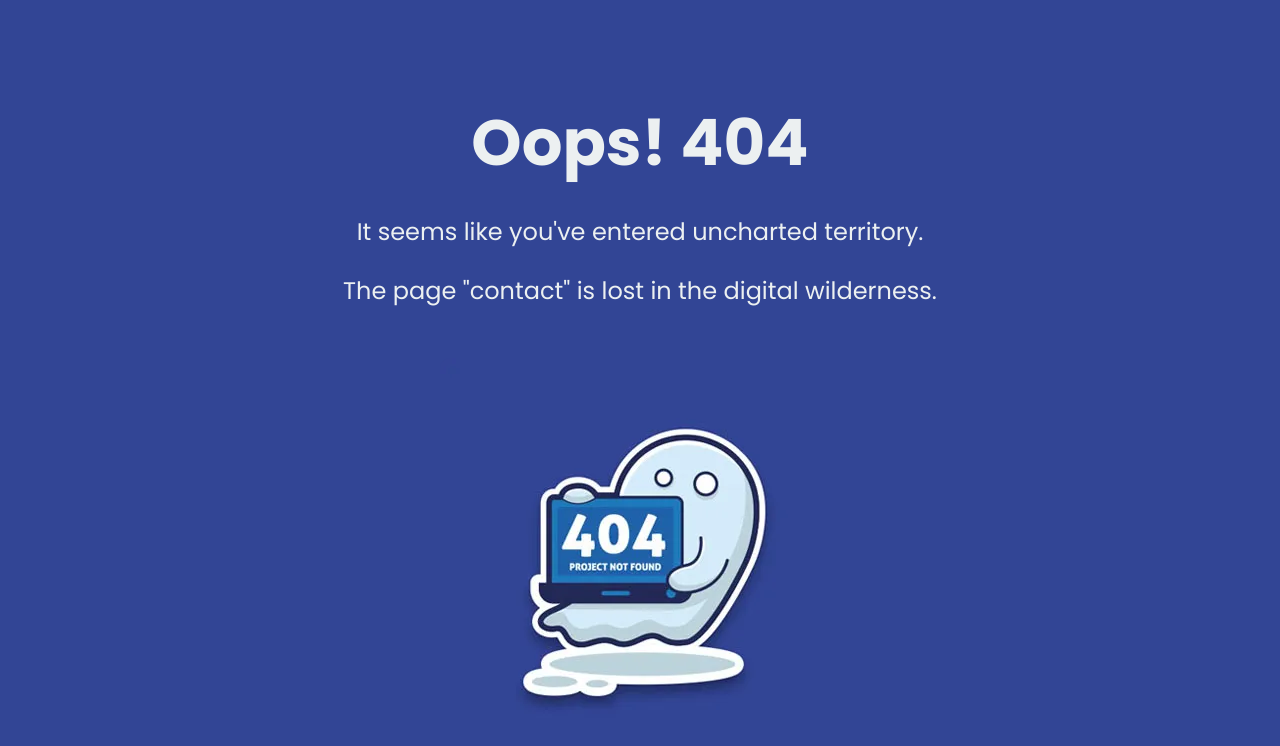
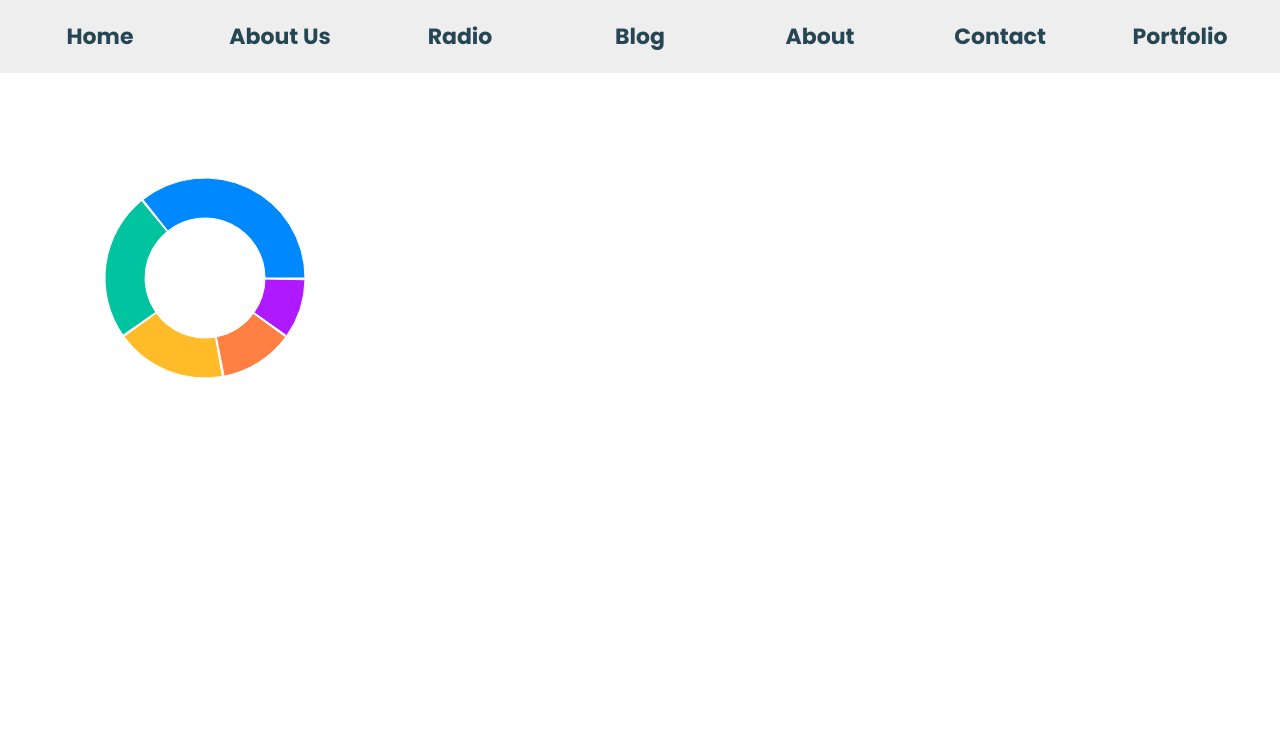
Before and after one commit to necatimertmetin/ElifWeb, a React (Create React App) app in the folder elif/: page /contact in a window 1280 px wide. Before the commit this address had no page. Shown: the top 746 px of the page. Built offline with nearby package versions, Linux system fonts and the light colour scheme.

Commit message:
music edit

```diff
--- a/elif/package.json
+++ b/elif/package.json
@@ -15,6 +15,7 @@
     "react-scripts": "5.0.1",
     "react-slick": "^0.29.0",
     "react-tsparticles": "^2.12.2",
+    "recharts": "^2.10.3",
     "slick-carousel": "^1.8.1",
     "web-vitals": "^2.1.4"
   },
--- a/elif/src/App.js
+++ b/elif/src/App.js
@@ -7,6 +7,7 @@ import NotFound from './components/pages/notFound';
 import SignIn from './components/pages/signIn';
 import AboutUs from './components/pages/aboutUs';
 import Radio from './components/pages/radio';
+import Contact from './components/pages/contact';
 
 function App() {
   return (
@@ -16,7 +17,7 @@ function App() {
           {/* Navbar sadece belirli sayfalarda gösterilecek */}
           <Switch>
             <Route
-              path={["/home", "/aboutUs", "/radio"]}
+              path={["/home", "/aboutUs", "/radio" , "/contact"]}
               exact
               render={(routeProps) => {
                 let paletteName;
@@ -28,7 +29,7 @@ function App() {
                 } else if (routeProps.location.pathname === "/radio") {
                   paletteName = "palette3";
                 } else {
-                  paletteName = "defaultPalette"; // Set a default palette if needed
+                  paletteName = "palette3"; // Set a default palette if needed
                 }
                 return <Navbar paletteName={paletteName} />;
               }}
@@ -42,6 +43,7 @@ function App() {
             <Route path="/sign-in" exact render={() => <SignIn paletteName="palette1" />} />
             <Route path="/aboutUs" exact render={() => <AboutUs paletteName="palette2" />} />
             <Route path="/radio" exact render={() => <Radio paletteName="palette3" />} />
+            <Route path="/contact" exact render={() => <Contact paletteName="palette1" />} />
             {/* Diğer sayfaların route'larını buraya ekleyin */}
             <Route component={NotFound} />
           </Switch>
--- /dev/null
+++ b/elif/src/assets/css/contact.css
@@ -0,0 +1,9 @@
+.contact-landing-container{
+    width: 100%;
+}
+.contact-landing-container img{
+    width: 100%;
+    height: 50vh;
+    object-fit: cover;
+    object-position: top;
+}
--- /dev/null
+++ b/elif/src/components/pages/admin/dashboard.js
@@ -0,0 +1,6 @@
+import React from "react";
+
+const dashboard = () => {
+
+}
+export default dashboard;
--- /dev/null
+++ b/elif/src/components/pages/contact.js
@@ -0,0 +1,109 @@
+import React, { useEffect, useState } from "react";
+import { PieChart, Pie, Cell, Tooltip } from "recharts";
+import "../../assets/css/contact.css";
+
+// ... diğer import'lar
+
+const CustomActiveShapePieChart = ({ data, width, height, dataNames }) => {
+    const [activeIndex, setActiveIndex] = useState(null);
+
+    const COLORS = ["#0088FE", "#00C49F", "#FFBB28", "#FF8042", "#AF19FF"];
+
+    const renderActiveShape = (props) => {
+      const RADIAN = Math.PI / 180;
+      const {
+        cx,
+        cy,
+        midAngle,
+        innerRadius,
+        outerRadius,
+        startAngle,
+        endAngle,
+        fill,
+        payload,
+        percent,
+        value,
+      } = props;
+
+      const sin = Math.sin(-RADIAN * midAngle);
+      const cos = Math.cos(-RADIAN * midAngle);
+      const mx = cx + (outerRadius + 10) * cos;
+      const my = cy + (outerRadius + 10) * sin;
+
+      return (
+        <g>
+          <text
+            x={cx}
+            y={cy}
+            dy={8}
+            textAnchor="middle"
+            fontSize={14}
+            fontWeight="bold"
+            fill={activeIndex !== null ? "black" : "#8884d8"}
+          >
+            {payload.name}
+          </text>
+          <text
+            x={cx}
+            y={cy}
+            dy={24}
+            textAnchor="middle"
+            fontSize={12}
+            fill={activeIndex !== null ? "black" : "#8884d8"}
+          >
+            {`${(percent * 100).toFixed(2)}%`}
+          </text>
+        </g>
+      );
+    };
+
+    const onPieEnter = (_, index) => {
+      setActiveIndex(index);
+      console.log(index);
+    };
+
+    const onPieLeave = () => {
+      setActiveIndex(null);
+    };
+
+    return (
+      <PieChart width={width} height={height}>
+        <Pie
+          activeIndex={activeIndex}
+          activeShape={renderActiveShape}
+          data={data.map((value, index) => ({ name: dataNames[index], value }))}
+          cx={width / 2}
+          cy={height / 2}
+          innerRadius={60}
+          outerRadius={100}
+          paddingAngle={1}
+          onMouseEnter={onPieEnter}
+          onMouseLeave={onPieLeave}
+        >
+          {data.map((entry, index) => (
+            <Cell
+              key={`cell-${index}`}
+              fill={index === activeIndex ? "black" : COLORS[index % COLORS.length]}
+            />
+          ))}
+        </Pie>
+      </PieChart>
+    );
+  };
+
+  // ... diğer bileşenler
+
+
+const Contact = () => {
+    const [chartData, setChartData] = useState([30, 20, 15, 10, 8]);
+
+    const dataNames = ["Instagram", "YouTube", "Facebook", "Twitter", "TikTok"];
+
+    return (
+        <div className="contact-landing-container" style={{ width: "100%", height: "100%" }}>
+            <CustomActiveShapePieChart data={chartData} width={400} height={400} dataNames={dataNames} />
+        </div>
+    );
+};
+
+export default Contact;
```
Also changed, not shown: elif/src/assets/media/wallhaven-4xmgmz.jpg (added), 1 other file (tests, documents, lock files or other folders).
